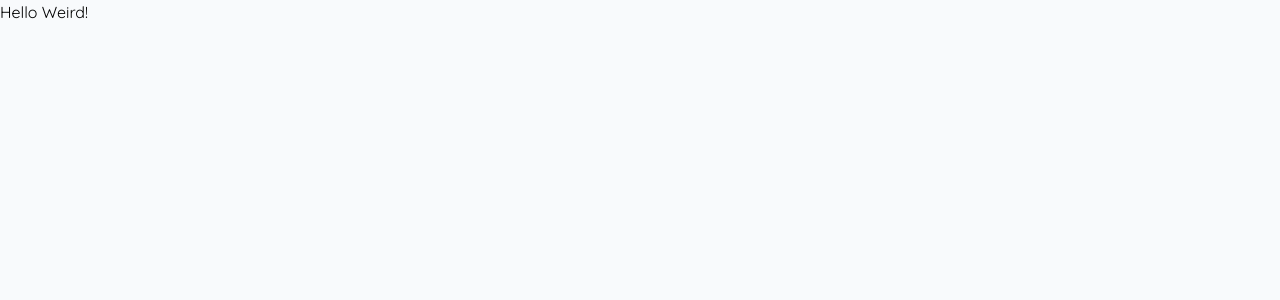
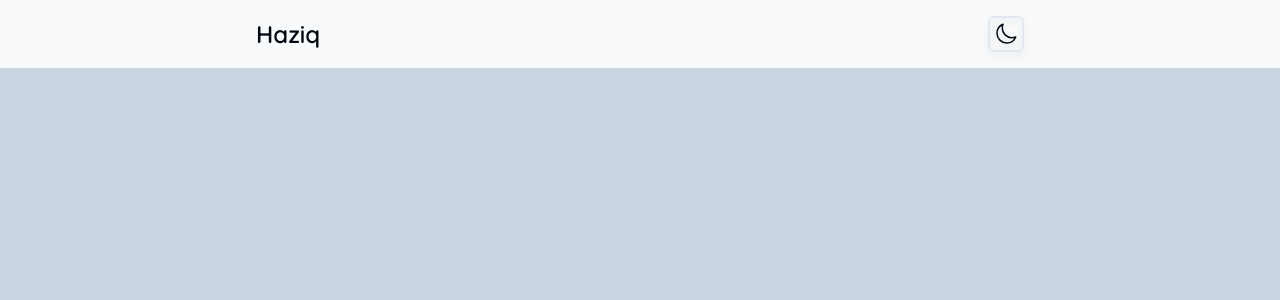
Before and after one commit to Mgkusumaputra/haziq, a Next.js app: page / in a window 1280 px wide. Shown: the top 300 px of the page. Built offline with nearby package versions, Linux system fonts and the light colour scheme.

Commit message:
✨ Feat: navbar and darkmode feature

```diff
--- a/app/layout.tsx
+++ b/app/layout.tsx
@@ -1,26 +1,31 @@
-import '@styles/globals.css'
-import { Quicksand } from 'next/font/google'
+import "@styles/globals.css";
+import { Quicksand } from "next/font/google";
 
-import { Navbar } from '@components/navbar'
+import { Navbar } from "@components/navbar";
+import ThemeProvider from "@hooks/useTheme";
 
-const quicksand = Quicksand({ subsets: ['latin'] })
+const quicksand = Quicksand({
+    subsets: ["latin"],
+    display: "swap",
+    style: ["normal"],
+    weight: ["300", "400", "500", "600", "700"],
+    variable: "--font-quicksand",
+});
 
 export const metadata = {
-  title: 'Create Next App',
-  description: 'Generated by create next app',
-}
+    title: "Create Next App",
+    description: "Generated by create next app",
+};
 
-export default function RootLayout({
-  children,
-}: {
-  children: React.ReactNode
-}) {
+export default function RootLayout({ children }: { children: React.ReactNode }) {
     return (
         <html lang="en">
-      <body className={`${quicksand.className} bg-slate-50`}>
+            <ThemeProvider>
+                <body className={`${quicksand.className} bg-slate-300 text-gray-950 dark:bg-slate-800 dark:text-gray-50`}>
                     <Navbar />
                     {children}
                 </body>
+            </ThemeProvider>
         </html>
-  )
+    );
 }
--- a/components/icons/MenuBar.tsx
+++ /dev/null
@@ -1,14 +0,0 @@
-export function MenuBar({ className = "" }: { className?: string }) {
-    return (
-        <svg
-            xmlns="http://www.w3.org/2000/svg"
-            fill="none"
-            viewBox="0 0 24 24"
-            strokeWidth={1.5}
-            stroke="currentColor"
-            className={className}
-        >
-            <path strokeLinecap="round" strokeLinejoin="round" d="M3.75 6.75h16.5M3.75 12h16.5M12 17.25h8.25" />
-        </svg>
-    );
-}
--- /dev/null
+++ b/components/icons/Moon.tsx
@@ -0,0 +1,18 @@
+export default function Moon({ className = "" }: { className?: string }) {
+    return (
+        <svg
+            xmlns="http://www.w3.org/2000/svg"
+            fill="none"
+            viewBox="0 0 24 24"
+            strokeWidth={1.5}
+            stroke="currentColor"
+            className={`${className} w-6 h-6`}
+        >
+            <path
+                strokeLinecap="round"
+                strokeLinejoin="round"
+                d="M21.752 15.002A9.718 9.718 0 0118 15.75c-5.385 0-9.75-4.365-9.75-9.75 0-1.33.266-2.597.748-3.752A9.753 9.753 0 003 11.25C3 16.635 7.365 21 12.75 21a9.753 9.753 0 009.002-5.998z"
+            />
+        </svg>
+    );
+}
--- /dev/null
+++ b/components/icons/Sun.tsx
@@ -0,0 +1,18 @@
+export default function Sun({className = ""}: {className?: string}) {
+    return (
+        <svg
+            xmlns="http://www.w3.org/2000/svg"
+            fill="none"
+            viewBox="0 0 24 24"
+            strokeWidth={1.5}
+            stroke="currentColor"
+            className={`${className} w-6 h-6`}
+        >
+            <path
+                strokeLinecap="round"
+                strokeLinejoin="round"
+                d="M12 3v2.25m6.364.386l-1.591 1.591M21 12h-2.25m-.386 6.364l-1.591-1.591M12 18.75V21m-4.773-4.227l-1.591 1.591M5.25 12H3m4.227-4.773L5.636 5.636M15.75 12a3.75 3.75 0 11-7.5 0 3.75 3.75 0 017.5 0z"
+            />
+        </svg>
+    );
+}
--- a/components/navbar.tsx
+++ b/components/navbar.tsx
@@ -1,13 +1,25 @@
 "use client";
 
-import { useRouter } from "next/router";
-import { useState } from "react";
+import { useTheme } from "next-themes";
+
+import Sun from "@icons/Sun";
+import Moon from "@icons/Moon";
 
 export function Navbar() {
+    const { theme, setTheme } = useTheme();
+
     return (
         <>
-            <nav className="">
-
+            <nav className="fixed flex items-center justify-center w-full py-4 px-6 bg-slate-50 dark:bg-slate-700">
+                <div className="flex items-center justify-between max-w-3xl w-full">
+                    <strong className="font-semibold text-2xl">Haziq</strong>
+                    <button
+                        className="p-1 border-2 border-slate-200 rounded-md drop-shadow-lg dark:border-slate-500"
+                        onClick={() => setTheme(theme === "dark" ? "light" : "dark")}
+                    >
+                        {theme === "dark" ? <Sun /> : <Moon />}
+                    </button>
+                </div>
             </nav>
         </>
     );
--- /dev/null
+++ b/hooks/useTheme.tsx
@@ -0,0 +1,20 @@
+"use client";
+import { ThemeProvider } from "next-themes";
+import { ReactNode, useEffect, useState } from "react";
+
+export default function Providers({ children }: { children: ReactNode }) {
+    const [mounted, setMounted] = useState(false);
+
+    useEffect(() => {
+        setMounted(true);
+    }, []);
+
+    if (!mounted) {
+        return <>{children}</>;
+    }
+    return (
+        <ThemeProvider attribute="class" defaultTheme="system" enableSystem>
+            {children}
+        </ThemeProvider>
+    );
+}
--- a/tailwind.config.js
+++ b/tailwind.config.js
@@ -1,5 +1,6 @@
 /** @type {import('tailwindcss').Config} */
 module.exports = {
+  darkMode: "class",
   content: [
     './pages/**/*.{js,ts,jsx,tsx,mdx}',
     './components/**/*.{js,ts,jsx,tsx,mdx}',
--- a/tsconfig.json
+++ b/tsconfig.json
@@ -22,7 +22,9 @@
     "paths": {
       "@/*": ["./*"],
       "@styles/*": ["./styles/*"],
-      "@components/*": ["./components/*"]
+      "@components/*": ["./components/*"],
+      "@icons/*": ["./components/icons/*"],
+      "@hooks/*": ["./hooks/*"]
     }
   },
   "include": ["next-env.d.ts", "**/*.ts", "**/*.tsx", ".next/types/**/*.ts"],
```
Also changed, not shown: package.json (+9 -0 lines), 1 other file (tests, documents, lock files or other folders). Lines whose indentation alone changed are shown as unchanged.
